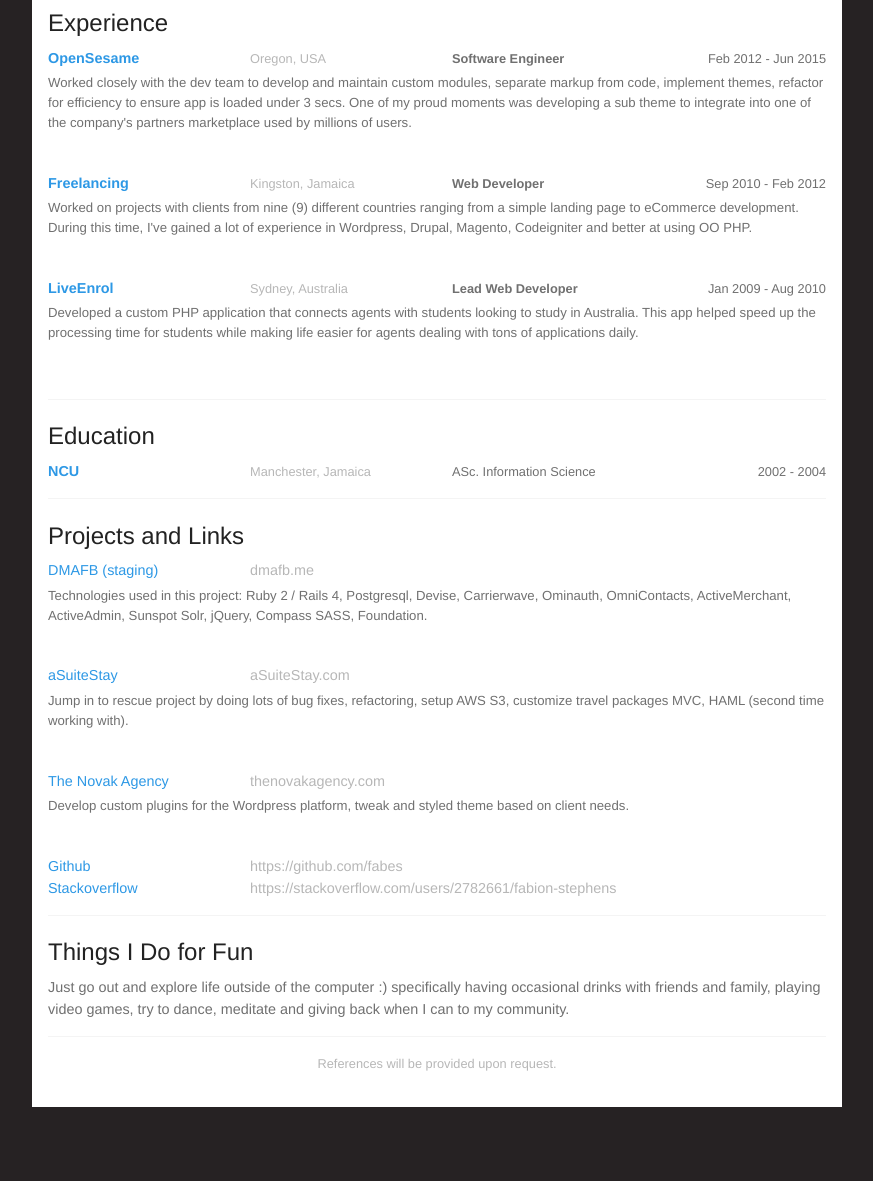
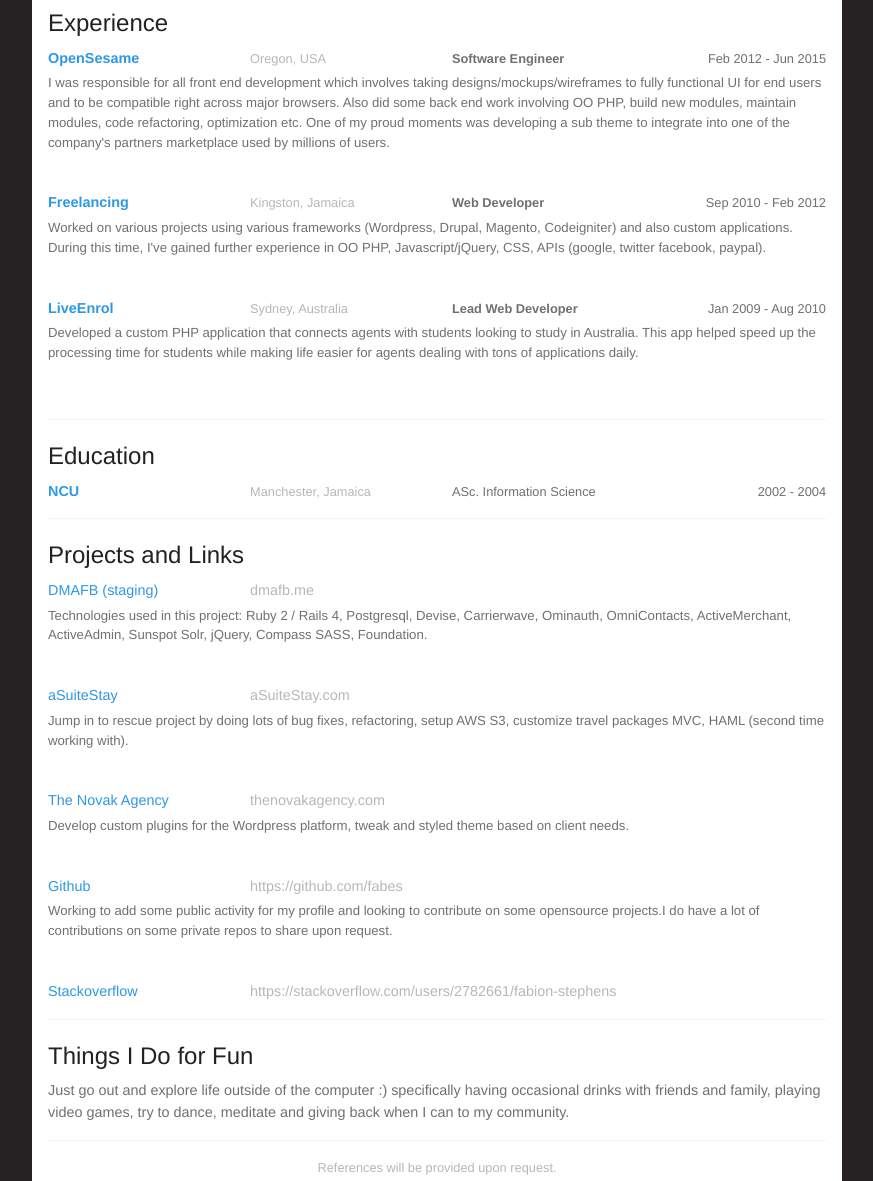
Before and after one commit to fabes/resume, a plain HTML site: page index.html in a window 1280 px wide. Shown: the part 479-1660 px from the top of the page, without its empty margins (203-1076 px from the left). Before the commit the page ends 1586 px from the top, so only its background shows below. Drawn offline with Linux system fonts and the light colour scheme.

Commit message:
Update description and skillsets

```diff
--- a/assets/js/resume.js
+++ b/assets/js/resume.js
@@ -102,7 +102,9 @@ resumeApp.controller('projlinksCtrl', function($scope) {
         {
             name: 'Github',
             url: 'https://github.com/fabes',
-            url_text: 'https://github.com/fabes'
+            url_text: 'https://github.com/fabes',
+            desc: 'Working to add some public activity for my profile and looking to contribute on some opensource projects.'+
+                  'I do have a lot of contributions on some private repos to share upon request.'
         },
         {
             name: 'Stackoverflow',
@@ -124,6 +126,6 @@ resumeApp.controller('skillsCtrl', function($scope) {
     $scope.header = 'Skills Set'
     $scope.skillsset = [
        'OO PHP', 'Ruby', 'Ruby on Rails', 'Postgresql', 'mySQL', 'Javascript', 'jQuery', 'Compass SASS', 'CSS', 'SMACSS',
-        'HTML/HTML5', 'Wordpress', 'Drupal', 'Git', 'Linux', 'AWS'
+        'HTML/HTML5', 'Wordpress', 'Drupal', 'Git', 'Linux', 'AWS S3'
     ];
 });
--- a/views/exp_briefs/freelancing.html
+++ b/views/exp_briefs/freelancing.html
@@ -1,4 +1,4 @@
 <div class="m-app--content-sub">
-    Worked on projects with clients from nine (9) different countries ranging from a simple landing page to eCommerce development.
-    During this time, I've gained a lot of experience in Wordpress, Drupal, Magento, Codeigniter and better at using OO PHP.
+    Worked on various projects using various frameworks (Wordpress, Drupal, Magento, Codeigniter) and also custom applications.
+    During this time, I've gained further experience in OO PHP, Javascript/jQuery, CSS, APIs (google, twitter facebook, paypal).
 </div>
--- a/views/exp_briefs/opensesame.html
+++ b/views/exp_briefs/opensesame.html
@@ -1,5 +1,6 @@
 <div class="m-app--content-sub">
-    Worked closely with the dev team to develop and maintain custom modules, separate markup from code,
-    implement themes, refactor for efficiency to ensure app is loaded under 3 secs. One of my proud moments was
-    developing a sub theme to integrate into one of the company's partners marketplace used by millions of users.
+    I was responsible for all front end development which involves taking designs/mockups/wireframes to fully functional UI
+    for end users and to be compatible right across major browsers. Also did some back end work involving OO PHP, build new
+    modules, maintain modules, code refactoring, optimization etc. One of my proud moments was developing a sub theme to
+    integrate into one of the company's partners marketplace used by millions of users.
 </div>
```
Also changed, not shown: views/exp_briefs/live_enrol.html (+3 -2 lines).
